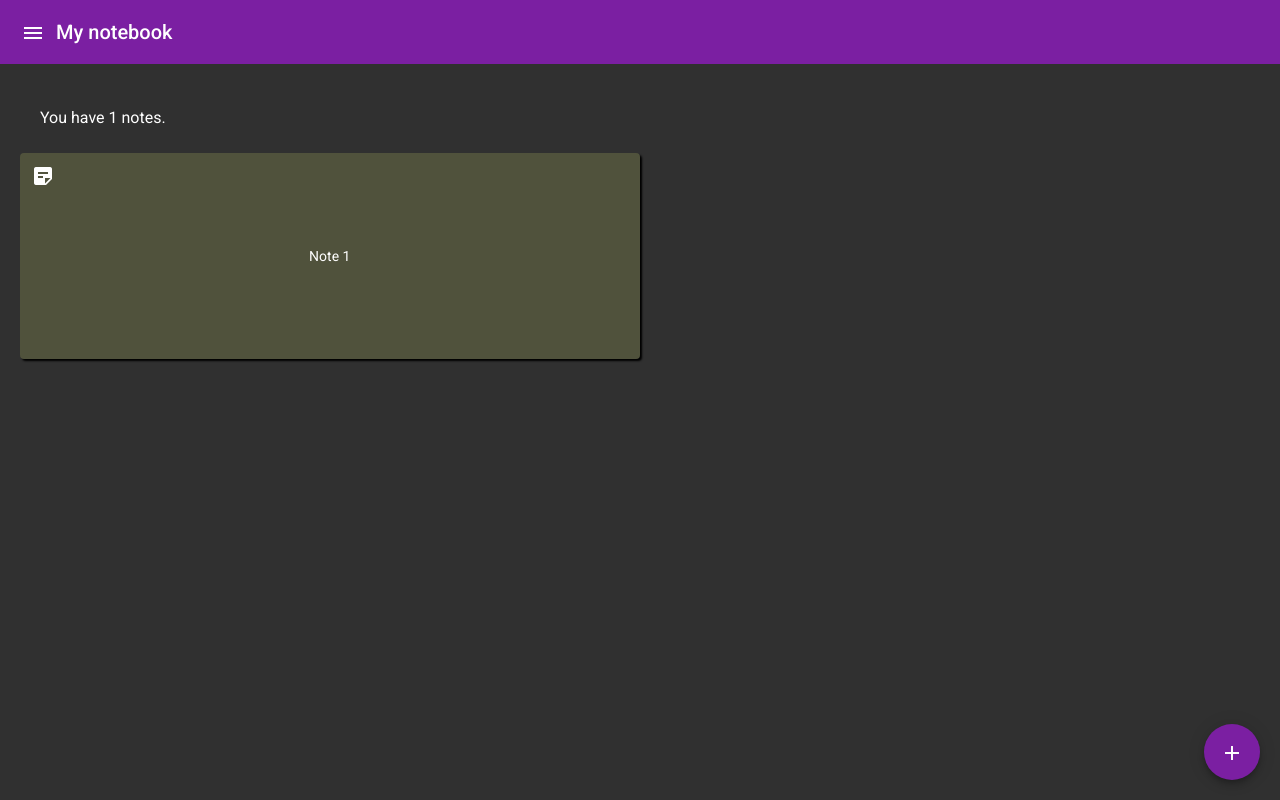
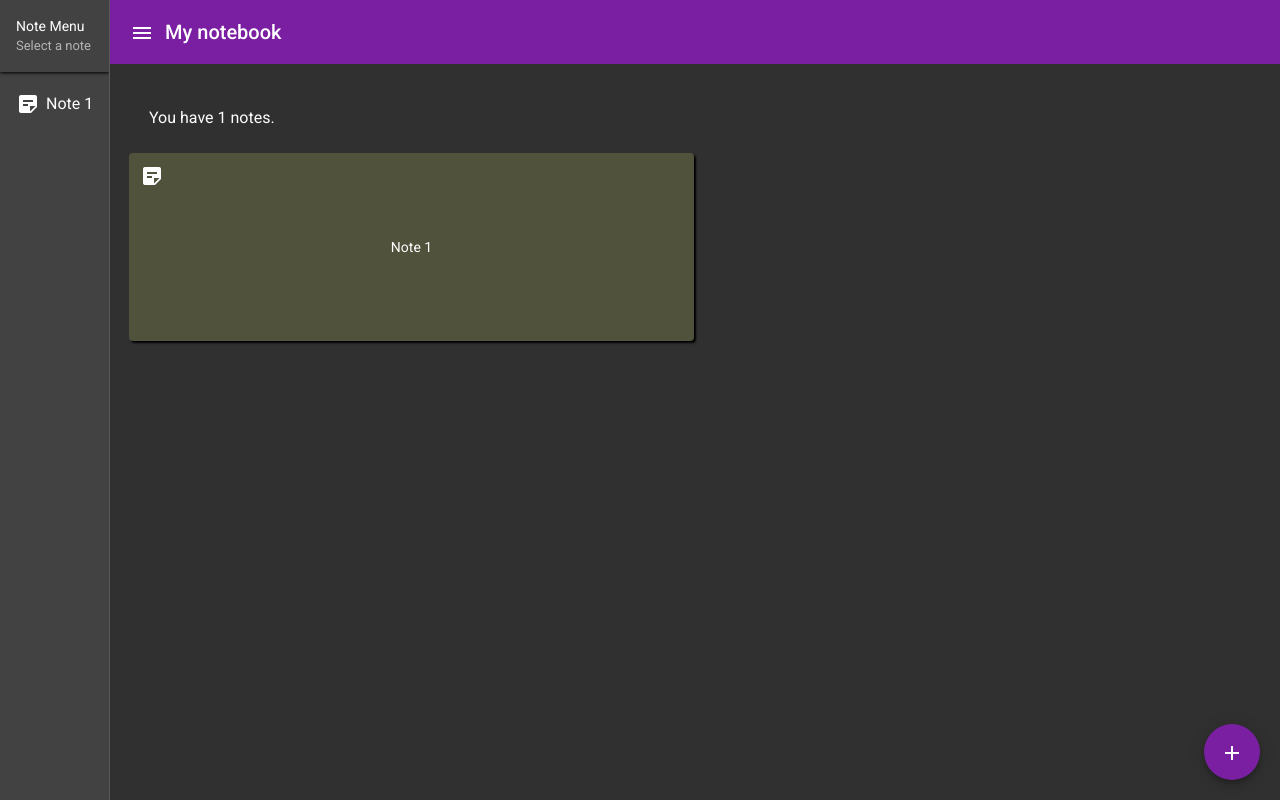
Before and after one commit to MrGavintech/notebook, an Angular app: page / in a window 1280 px wide. Both pictures are taken after a click on the button "add". Built offline with nearby package versions, Linux system fonts and the light colour scheme.

Commit message:
refactor: change side menu behavior

```diff
--- a/src/app/app.component.html
+++ b/src/app/app.component.html
@@ -1,10 +1,10 @@
 <mat-sidenav-container class="side-nav-container">
-  <mat-sidenav #sidenav mode="push">
+  <mat-sidenav #sidenav mode="side" opened>
     <div class="title">Note Menu
       <div class="sub-title">Select a note</div>
     </div>
     <mat-nav-list>
-      <a mat-list-item (click)="sidenav.toggle(); clickId(note.id)"
+      <a mat-list-item (click)="clickId(note.id)"
          *ngFor="let note of notes"
          [routerLink]="['/note', note.id]">
         <mat-icon>sticky_note_2</mat-icon>
```
